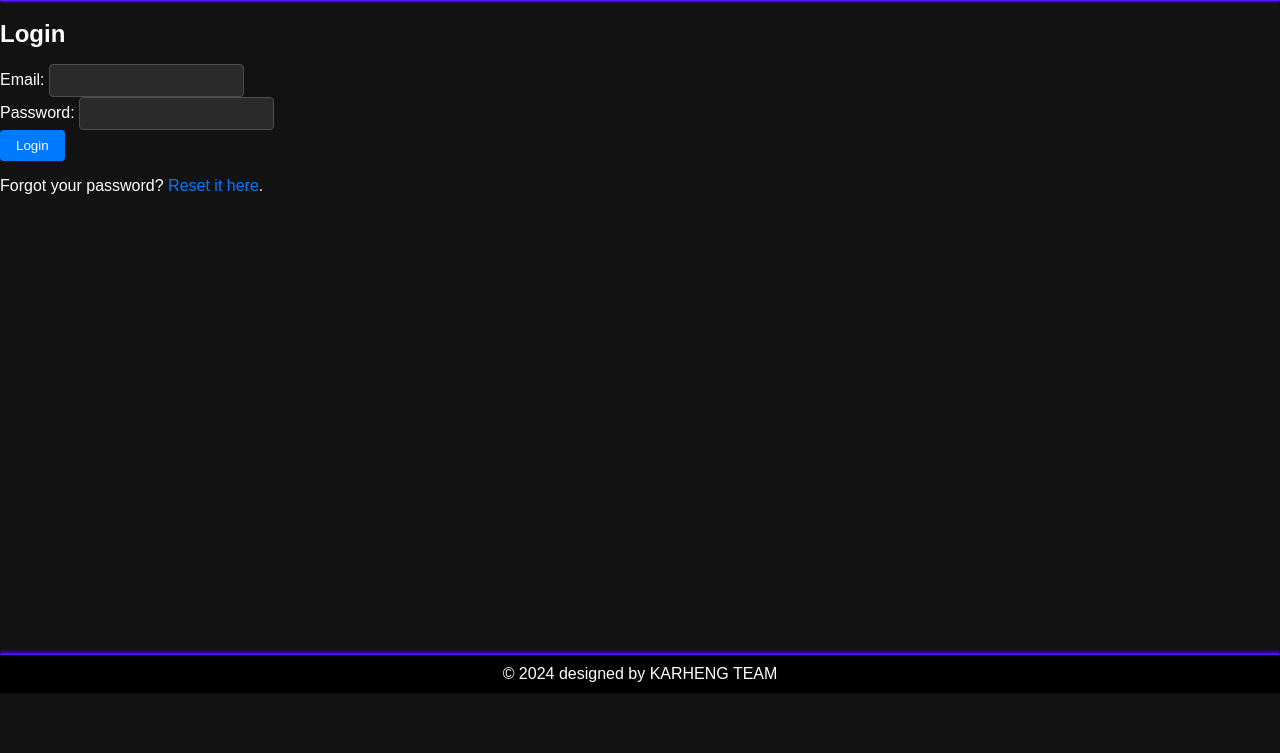
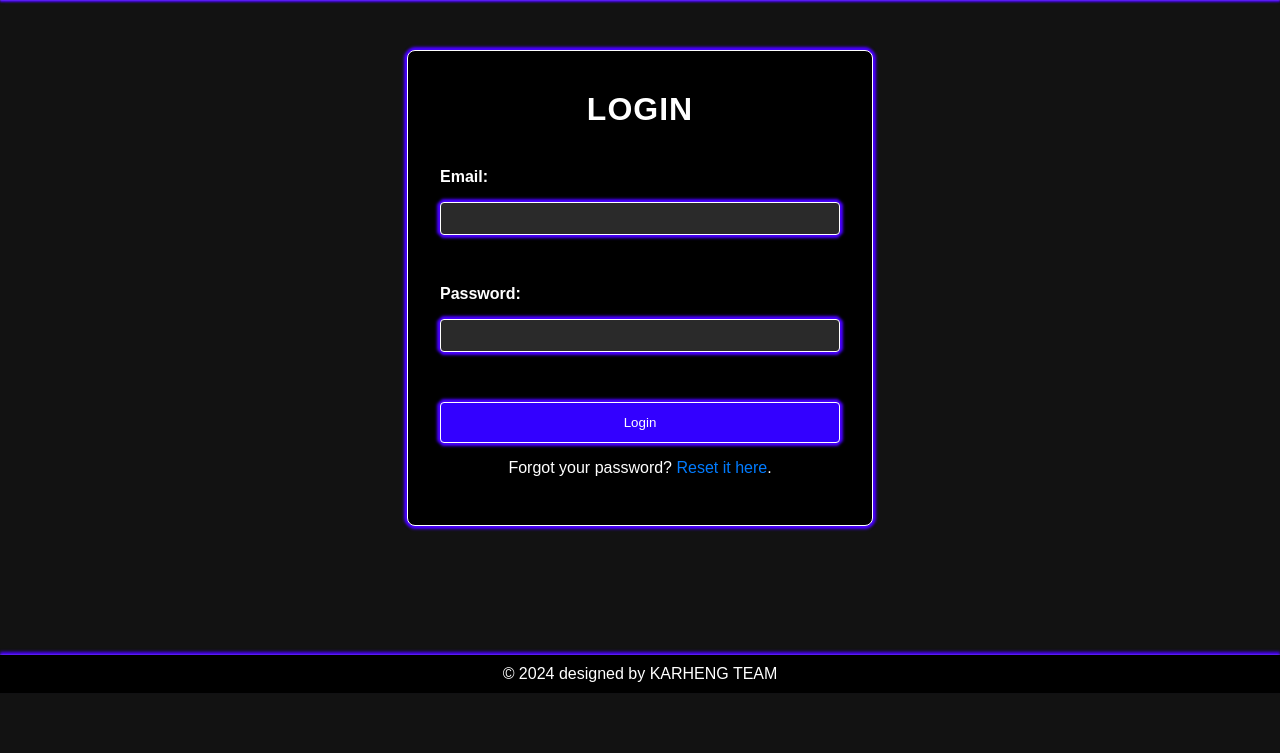
Before and after one commit to takodacheese/online_computer_shop, a PHP site: page /online_computer_shop/acc_security/login.php in a window 1280 px wide. Shown: the part 107-860 px from the top of the page. Run offline with PHP 8.4, Linux system fonts and the light colour scheme.

Commit message:
Update login.php

```diff
--- a/acc_security/login.php
+++ b/acc_security/login.php
@@ -17,7 +17,7 @@ if ($_SERVER['REQUEST_METHOD'] == 'POST') {
     }
 }
 ?>
-
+<section class=login>
 <h2>Login</h2>
 <form method="POST" action="login.php">
     <label for="email">Email:</label>
@@ -28,7 +28,7 @@ if ($_SERVER['REQUEST_METHOD'] == 'POST') {
 </form>
 
 <p>Forgot your password? <a href="forgot_password.php">Reset it here</a>.</p>
-
+</section>
 <?php
 include '../includes/footer.php';
 ?>
```
